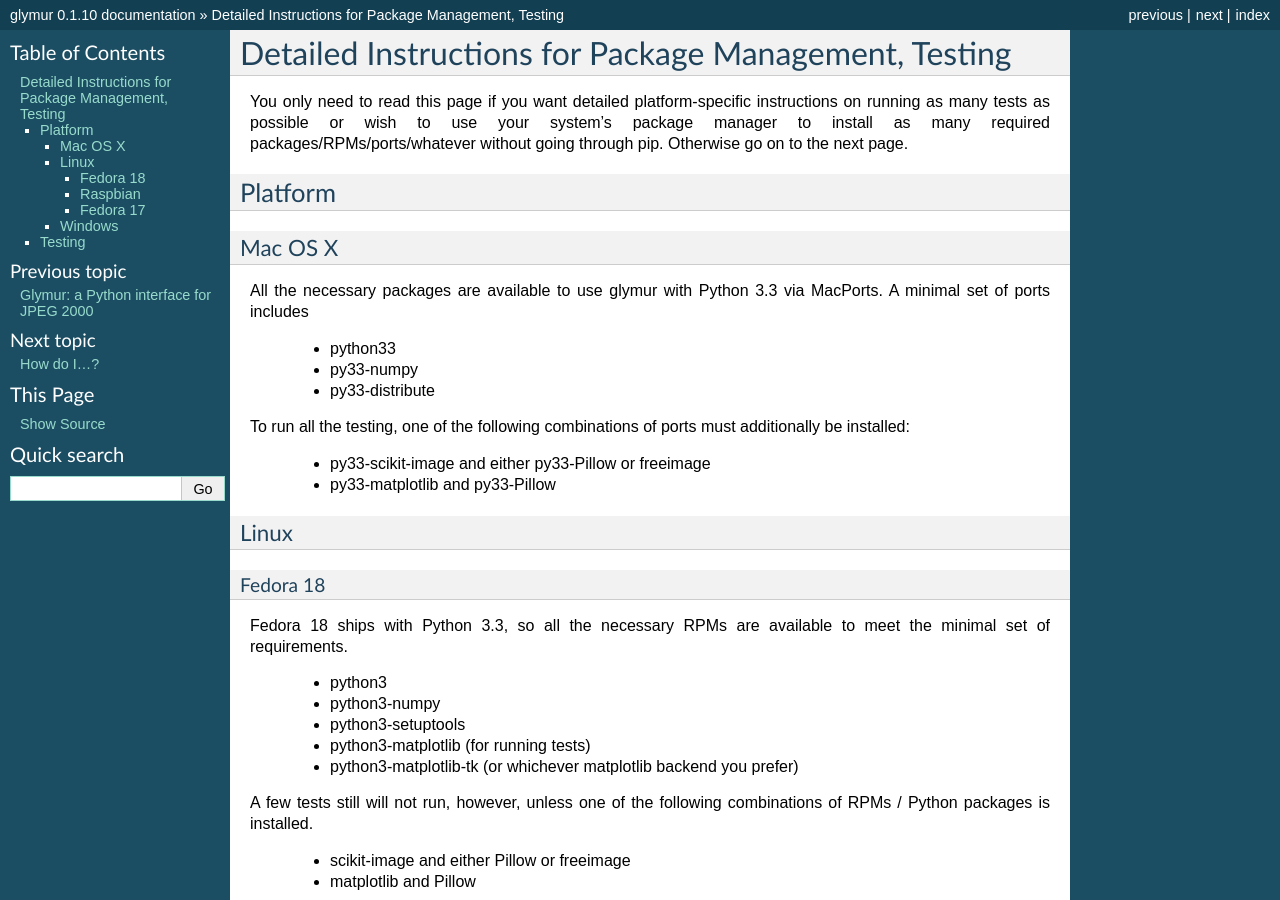
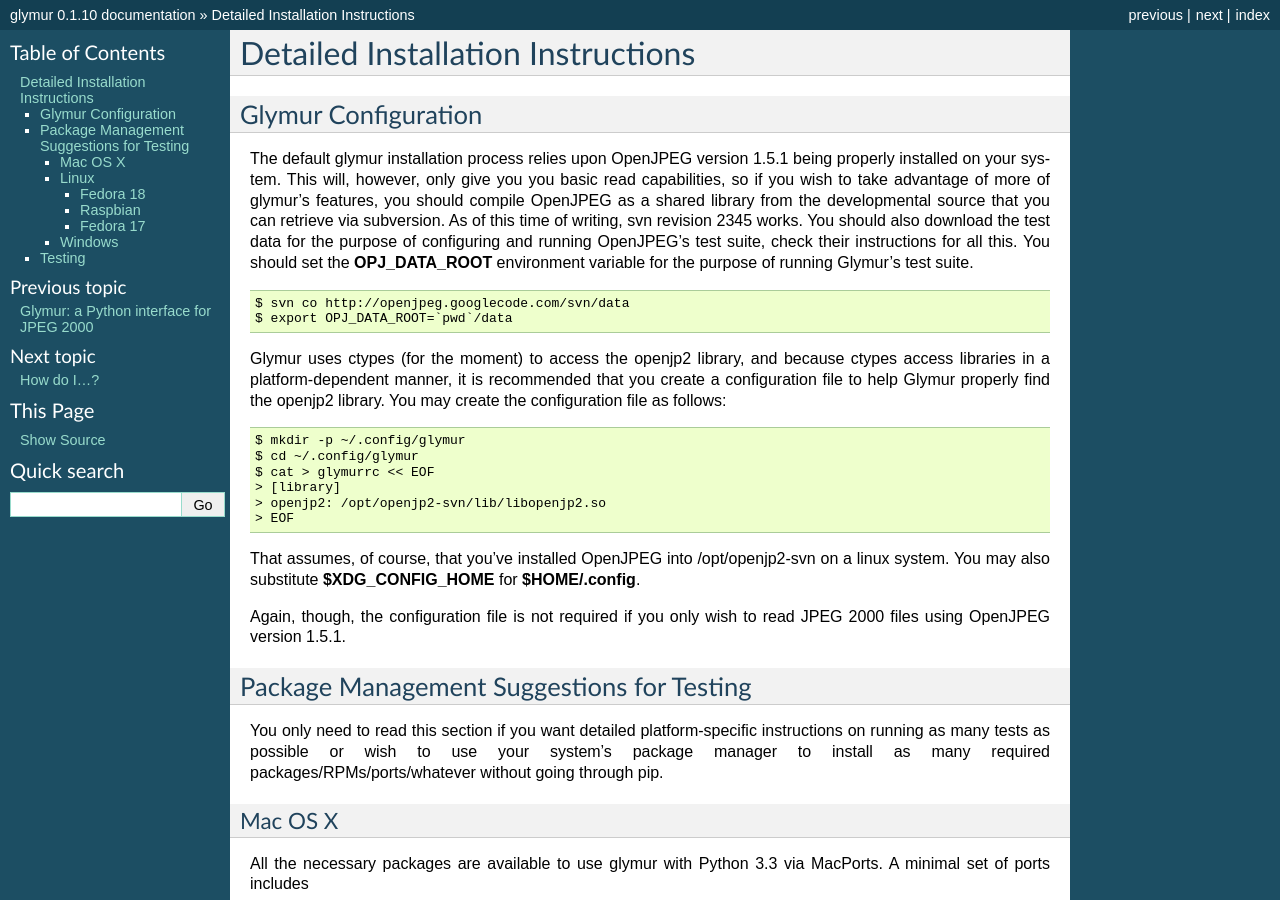
Before and after one commit to quintusdias/glymur, a Sphinx documentation site: the page built from docs/source/detailed_installation.rst, in a window 1280 px wide and 900 px high. Built offline with Sphinx 7.4.7, drawn with Linux system fonts in a browser that asks for light colours; some of the changed text lies outside the part shown.

Commit message:
Massaged installation instructions a bit for OpenJPEG 1.5.1.

```diff
--- a/docs/source/detailed_installation.rst
+++ b/docs/source/detailed_installation.rst
@@ -1,16 +1,54 @@
------------------------------------------------------
-Detailed Instructions for Package Management, Testing
------------------------------------------------------
+----------------------------------
+Detailed Installation Instructions
+----------------------------------
 
-You only need to read this page if you want detailed
+''''''''''''''''''''''
+Glymur Configuration
+''''''''''''''''''''''
+
+The default glymur installation process relies upon OpenJPEG version
+1.5.1 being properly installed on your system.  This will, however,
+only give you you basic read capabilities, so if you wish to take
+advantage of more of glymur's features, you should compile OpenJPEG as
+a shared library from the developmental source that you can retrieve
+via subversion.  As of this time of writing, svn revision 2345 works.
+You should also download the test data for the purpose of configuring
+and running OpenJPEG's test suite, check their instructions for all this.
+You should set the **OPJ_DATA_ROOT** environment variable for the purpose
+of running Glymur's test suite. ::
+
+    $ svn co http://openjpeg.googlecode.com/svn/data
+    $ export OPJ_DATA_ROOT=`pwd`/data
+
+Glymur uses ctypes (for the moment) to access the openjp2 library, and
+because ctypes access libraries in a platform-dependent manner, it is
+recommended that you create a configuration file to help Glymur properly find
+the openjp2 library.  You may create the configuration file as follows::
+
+    $ mkdir -p ~/.config/glymur
+    $ cd ~/.config/glymur
+    $ cat > glymurrc << EOF
+    > [library]
+    > openjp2: /opt/openjp2-svn/lib/libopenjp2.so
+    > EOF
+
+That assumes, of course, that you've installed OpenJPEG into
+/opt/openjp2-svn on a linux system.  You may also substitute
+**$XDG_CONFIG_HOME** for **$HOME/.config**.
+
+Again, though, the configuration file is not required if you only wish to
+read JPEG 2000 files using OpenJPEG version 1.5.1.
+
+
+'''''''''''''''''''''''''''''''''''''''''''
+Package Management Suggestions for Testing
+'''''''''''''''''''''''''''''''''''''''''''
+
+You only need to read this section if you want detailed
 platform-specific instructions on running as many tests as possible or wish to
 use your system's package manager to install as many required
-packages/RPMs/ports/whatever without going through pip.  Otherwise go on to
-the next page.
+packages/RPMs/ports/whatever without going through pip.
 
-''''''''
-Platform
-''''''''
 
 Mac OS X
 --------
```
Also changed, not shown: docs/source/introduction.rst (+2 -30 lines).
